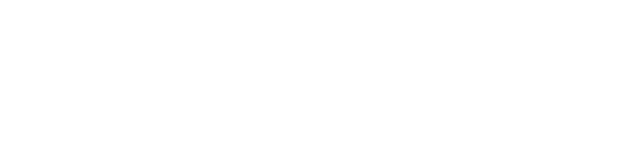
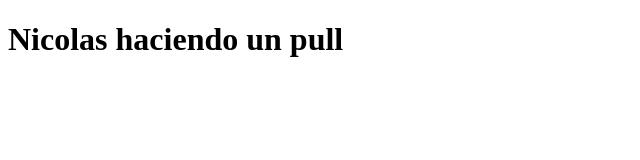
Before and after one commit to elburda/clase01, a plain HTML site: page index.html in a window 1280 px wide. Shown: the whole page, without its empty margins (0-640 px from the left). Drawn offline with Linux system fonts and the light colour scheme.

Commit message:
hago un Pull

```diff
--- a/index.html
+++ b/index.html
@@ -6,6 +6,6 @@
     <title>Document</title>
 </head>
 <body>
-
+    <h1>Nicolas haciendo un pull</h1>
 </body>
 </html>
```
